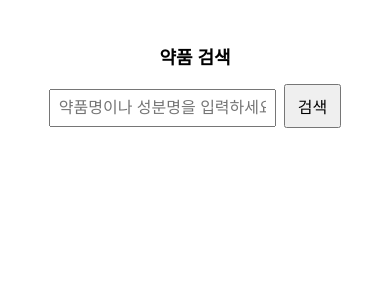
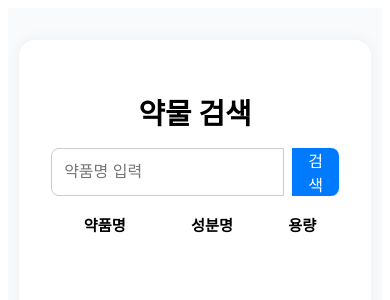
Before and after one commit to happyroy1004/drug-search-app, a React (Create React App) app: page / in a window 390 px wide. Shown: the top 300 px of the page. Built offline with nearby package versions, Linux system fonts and the light colour scheme.

Commit message:
모바일 개선중

```diff
--- a/src/App.js
+++ b/src/App.js
@@ -1,54 +1,252 @@
-import React, { useState } from 'react';
-import './App.css';
+import React, { useState } from "react";
+import data from "./drugData.json"; // 데이터 파일 경로 확인하세요.
 
 function App() {
-  const [searchTerm, setSearchTerm] = useState('');
+  const [query, setQuery] = useState("");
+  const [suggestions, setSuggestions] = useState([]);
   const [results, setResults] = useState([]);
+  const [selectedDrug, setSelectedDrug] = useState(null);
+  const [sameDoseOnly, setSameDoseOnly] = useState(false);
 
-  const handleSearch = async () => {
-    try {
-      const response = await fetch(`/api/search?query=${encodeURIComponent(searchTerm)}`);
-      const data = await response.json();
-      setResults(data);
-    } catch (error) {
-      console.error('검색 중 오류 발생:', error);
+  // 입력 변화 처리 (자동완성)
+  const handleInputChange = (e) => {
+    const value = e.target.value;
+    setQuery(value);
+
+    if (!value) {
+      setSuggestions([]); // 입력값이 없으면 제안 목록 초기화
+      return;
     }
+
+    // 대소문자 구분 없이 약품명 필터링 (약품명만 기준)
+    const lower = value.toLowerCase();
+    const filtered = data
+      .filter((item) =>
+        item["약품명"]?.toLowerCase().startsWith(lower) // '시작하는' 단어만 필터링
+      )
+      .slice(0, 10); // 최대 10개 제안
+
+    console.log("입력값: ", value); // 입력값 확인
+    console.log("자동완성 제안: ", filtered); // 자동완성 제안 확인
+    setSuggestions(filtered);
+  };
+
+  // 검색 버튼 클릭 시 실행
+  const handleSearch = () => {
+    console.log("검색어: ", query); // 검색어 로그 출력
+    const filtered = data.filter((item) =>
+      item["약품명"]?.toLowerCase().includes(query.toLowerCase()) // 검색어 포함된 약품명
+    );
+    console.log("검색 결과: ", filtered); // 검색 결과 로그 출력
+    setResults(filtered);
+    setSelectedDrug(null);
+    setSuggestions([]);
+  };
+
+  // 제안 항목 클릭 시 검색
+  const handleSuggestionClick = (item) => {
+    setQuery(item["약품명"]);
+    handleSearch();
+  };
+
+  // 선택한 약물의 상세보기 처리
+  const handleSelectDrug = (drug) => {
+    setSelectedDrug(drug);
+    setSameDoseOnly(false); // 선택한 약물의 용량 필터링을 비활성화
+  };
+
+  // 동일 성분과 용량을 가진 약물들 가져오기
+  const getRelatedDrugs = () => {
+    if (!selectedDrug) return [];
+    return data.filter((item) => {
+      const sameIngredient = item["성분명"] === selectedDrug["성분명"];
+      const sameDose = item["용량"] === selectedDrug["용량"];
+      return sameDoseOnly ? sameIngredient && sameDose : sameIngredient;
+    });
   };
 
   return (
-    <div className="App">
-      <h2>약품 검색</h2>
-      <input
-        type="text"
-        placeholder="약품명이나 성분명을 입력하세요"
-        value={searchTerm}
-        onChange={(e) => setSearchTerm(e.target.value)}
-      />
-      <button onClick={handleSearch}>검색</button>
+    <div style={styles.container}>
+      <div style={styles.card}>
+        <h1 style={styles.title}>약물 검색</h1>
+        <div style={{ position: "relative", marginBottom: "1rem" }}>
+          <div style={styles.searchArea}>
+            <input
+              type="text"
+              value={query}
+              placeholder="약품명 입력"
+              onChange={handleInputChange}
+              style={styles.input}
+            />
+            <button onClick={handleSearch} style={styles.button}>
+              검색
+            </button>
+          </div>
+          {suggestions.length > 0 && (
+            <ul style={styles.dropdown}>
+              {suggestions.map((item, idx) => (
+                <li
+                  key={idx}
+                  style={styles.dropdownItem}
+                  onClick={() => handleSuggestionClick(item)}
+                >
+                  {item["약품명"]} {/* 약품명만 표시 */}
+                </li>
+              ))}
+            </ul>
+          )}
+        </div>
 
-      {results.length > 0 && (
-        <>
-          <h2>약품 검색 결과</h2>
-          <table className="responsive-table">
+        {!selectedDrug ? (
+          <table style={styles.table}>
             <thead>
               <tr>
                 <th>약품명</th>
                 <th>성분명</th>
+                <th>용량</th>
               </tr>
             </thead>
             <tbody>
-              {results.map((drug, index) => (
-                <tr key={index}>
-                  <td>{drug.name}</td>
-                  <td>{drug.ingredient}</td>
+              {results.map((drug, idx) => (
+                <tr
+                  key={idx}
+                  onClick={() => handleSelectDrug(drug)}
+                  style={styles.row}
+                >
+                  <td>{drug["약품명"]}</td>
+                  <td>{drug["성분명"]}</td>
+                  <td>{drug["용량"]}</td>
                 </tr>
               ))}
             </tbody>
           </table>
-        </>
-      )}
+        ) : (
+          <>
+            <p>
+              <strong>선택한 약품:</strong> {selectedDrug["약품명"]}
+            </p>
+            <label>
+              <input
+                type="checkbox"
+                checked={sameDoseOnly}
+                onChange={() => setSameDoseOnly((prev) => !prev)}
+              />{" "}
+              동일 용량만 보기
+            </label>
+            <table style={styles.table}>
+              <thead>
+                <tr>
+                  <th>약품명</th>
+                  <th>성분명</th>
+                  <th>용량</th>
+                  <th>제조사</th>
+                  <th>제형</th>
+                </tr>
+              </thead>
+              <tbody>
+                {getRelatedDrugs().map((item, idx) => (
+                  <tr key={idx} style={styles.row}>
+                    <td>{item["약품명"]}</td>
+                    <td>{item["성분명"]}</td>
+                    <td>{item["용량"]}</td>
+                    <td>{item["제조사"]}</td>
+                    <td>{item["제형"]}</td>
+                  </tr>
+                ))}
+              </tbody>
+            </table>
+            <button
+              onClick={() => setSelectedDrug(null)}
+              style={styles.returnBtn}
+            >
+              돌아가기
+            </button>
+          </>
+        )}
+      </div>
     </div>
   );
 }
 
+const styles = {
+  container: {
+    background: "#f9fafb",
+    minHeight: "100vh",
+    display: "flex",
+    justifyContent: "center",
+    padding: "2rem",
+  },
+  card: {
+    background: "#fff",
+    padding: "2rem",
+    borderRadius: "1rem",
+    boxShadow: "0 0 15px rgba(0,0,0,0.05)",
+    maxWidth: "640px",
+    width: "100%",
+  },
+  title: {
+    fontSize: "1.8rem",
+    fontWeight: "bold",
+    marginBottom: "1rem",
+    textAlign: "center",
+  },
+  searchArea: {
+    display: "flex",
+  },
+  input: {
+    flex: 1,
+    padding: "0.75rem",
+    borderRadius: "8px 0 0 8px",
+    border: "1px solid #ccc",
+    fontSize: "1rem",
+  },
+  button: {
+    padding: "0 1rem",
+    background: "#007bff",
+    color: "white",
+    border: "none",
+    borderRadius: "0 8px 8px 0",
+    cursor: "pointer",
+  },
+  dropdown: {
+    position: "absolute",
+    top: "100%",
+    left: 0,
+    right: 0,
+    background: "white",
+    border: "1px solid #ccc",
+    borderTop: "none",
+    listStyle: "none",
+    margin: 0,
+    padding: 0,
+    maxHeight: "200px",
+    overflowY: "auto",
+    zIndex: 10,
+  },
+  dropdownItem: {
+    padding: "0.5rem",
+    cursor: "pointer",
+    borderBottom: "1px solid #eee",
+  },
+  table: {
+    width: "100%",
+    borderCollapse: "collapse",
+    fontSize: "0.95rem",
+    marginTop: "1rem",
+  },
+  row: {
+    cursor: "pointer",
+    borderTop: "1px solid #eee",
+  },
+  returnBtn: {
+    marginTop: "1rem",
+    fontSize: "0.9rem",
+    color: "#007bff",
+    background: "none",
+    border: "none",
+    textDecoration: "underline",
+    cursor: "pointer",
+  },
+};
+
 export default App;
```
